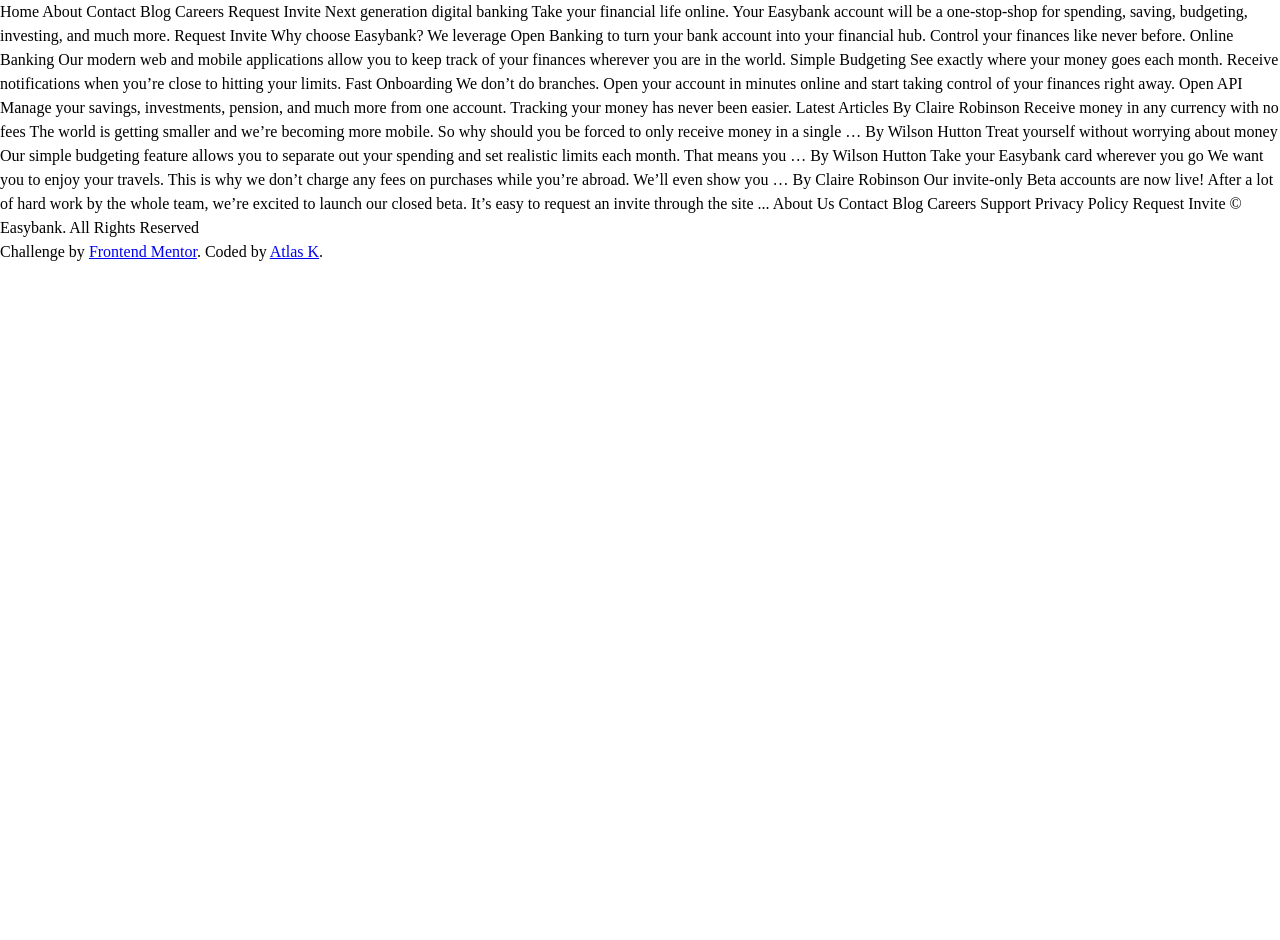
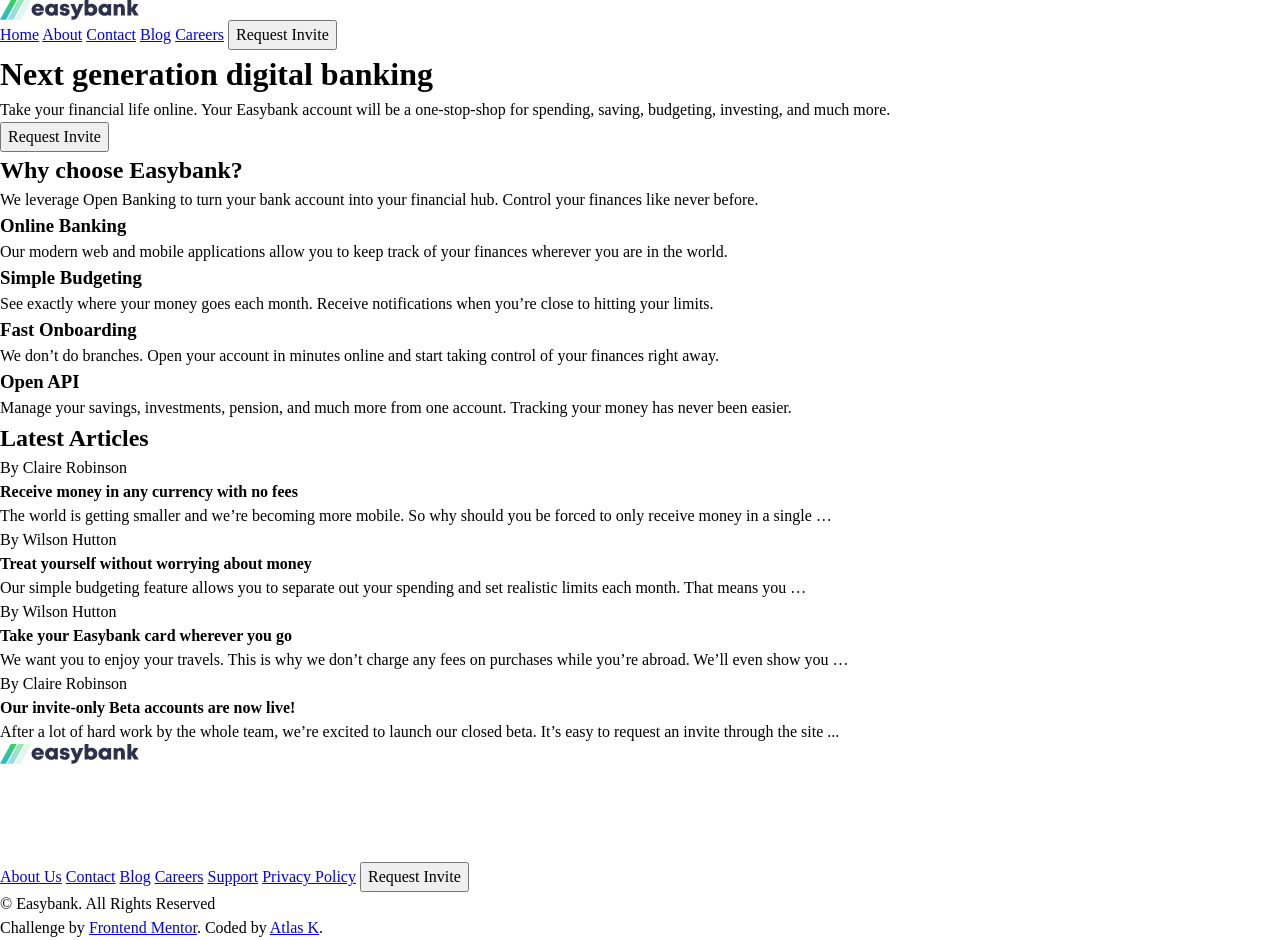
Before and after one commit to AtlasKaplan/Easybank-landing-page-Atlas, a plain HTML site: page index.html in a window 1280 px wide. Before the commit the page ends 800 px from the top, so only its background shows below. Drawn offline with Linux system fonts and the light colour scheme.

Commit message:
Update index.html

```diff
--- a/index.html
+++ b/index.html
@@ -12,82 +12,87 @@
 </head>
 <body>
 
-  Home
-  About
-  Contact
-  Blog
-  Careers
-
-  Request Invite
+  <nav>
+    <img src="images/logo.svg" alt="logo">
+    <a href="#">Home</a>
+    <a href="#">About</a>
+    <a href="#">Contact</a>
+    <a href="#">Blog</a>
+    <a href="#">Careers</a>
+    <button>Request Invite</button>
+  </nav>
 
 
 
-  Next generation digital banking
-
+  <main>
+    <h1>Next generation digital banking</h1>
+    <p>
       Take your financial life online. Your Easybank account will be a one-stop-shop
       for spending, saving, budgeting, investing, and much more.
+    </p>
+    <button>Request Invite</button>
 
-  Request Invite
-
-
-
-  Why choose Easybank?
-
+    <h2>Why choose Easybank?</h2>
+    <p>
       We leverage Open Banking to turn your bank account into your financial hub. Control
       your finances like never before.
+    </p>
 
-  Online Banking
-  Our modern web and mobile applications allow you to keep track of your finances
-  wherever you are in the world.
+    <h3>Online Banking</h3>
+    <p>Our modern web and mobile applications allow you to keep track of your finances
+    wherever you are in the world.</p>
+    <h3>Simple Budgeting</h3>
+    <p>See exactly where your money goes each month. Receive notifications when you’re
+    close to hitting your limits.</p>
+    <h3>Fast Onboarding</h3>
+    <p>We don’t do branches. Open your account in minutes online and start taking control
+    of your finances right away.</p>
+    <h3>Open API</h3>
+    <p>Manage your savings, investments, pension, and much more from one account. Tracking
+    your money has never been easier.</p>
 
-  Simple Budgeting
-  See exactly where your money goes each month. Receive notifications when you’re
-  close to hitting your limits.
+    <h2>Latest Articles</h2>
 
-  Fast Onboarding
-  We don’t do branches. Open your account in minutes online and start taking control
-  of your finances right away.
-
-  Open API
-  Manage your savings, investments, pension, and much more from one account. Tracking
-  your money has never been easier.
-
-
-
-  Latest Articles
-
-  By Claire Robinson
-  Receive money in any currency with no fees
+    <p>By Claire Robinson</p>
+    <h4>Receive money in any currency with no fees</h4>
+    <p>
       The world is getting smaller and we’re becoming more mobile. So why should you be
       forced to only receive money in a single …
-
-  By Wilson Hutton
-  Treat yourself without worrying about money
+    </p>
+    <p>By Wilson Hutton</p>
+    <h4>Treat yourself without worrying about money</h4>
+    <p>
       Our simple budgeting feature allows you to separate out your spending and set
       realistic limits each month. That means you …
-
-  By Wilson Hutton
-  Take your Easybank card wherever you go
+    </p>
+    <p>By Wilson Hutton</p>
+    <h4>Take your Easybank card wherever you go</h4>
     We want you to enjoy your travels. This is why we don’t charge any fees on purchases
     while you’re abroad. We’ll even show you …
-
-  By Claire Robinson
-  Our invite-only Beta accounts are now live!
+    <p>By Claire Robinson</p>
+    <h4>Our invite-only Beta accounts are now live!</h4>
+    <p>
       After a lot of hard work by the whole team, we’re excited to launch our closed beta.
       It’s easy to request an invite through the site ...
+    </p>
+  </main>
 
-
-
-  About Us
-  Contact
-  Blog
-  Careers
-  Support
-  Privacy Policy
-
-  Request Invite
-
-  © Easybank. All Rights Reserved
+  <footer>
+    <img src="images/logo.svg" alt="">
+    <img src="images/icon-facebook.svg" alt="">
+    <img src="images/icon-youtube.svg" alt="">
+    <img src="images/icon-twitter.svg" alt="">
+    <img src="images/icon-pinterest.svg" alt="">
+    <img src="images/icon-instagram.svg" alt="">
+    <a href="#">About Us</a>
+    <a href="#">Contact</a>
+    <a href="#">Blog</a>
+    <a href="#">Careers</a>
+    <a href="#">Support</a>
+    <a href="#">Privacy Policy</a>
+    <button>Request Invite</button>
+    <p>© Easybank. All Rights Reserved</p>
+  </footer>
 
   <div class="attribution">
     Challenge by <a href="https://www.frontendmentor.io?ref=challenge" target="_blank">Frontend Mentor</a>.
```
Lines whose indentation alone changed are shown as unchanged.
